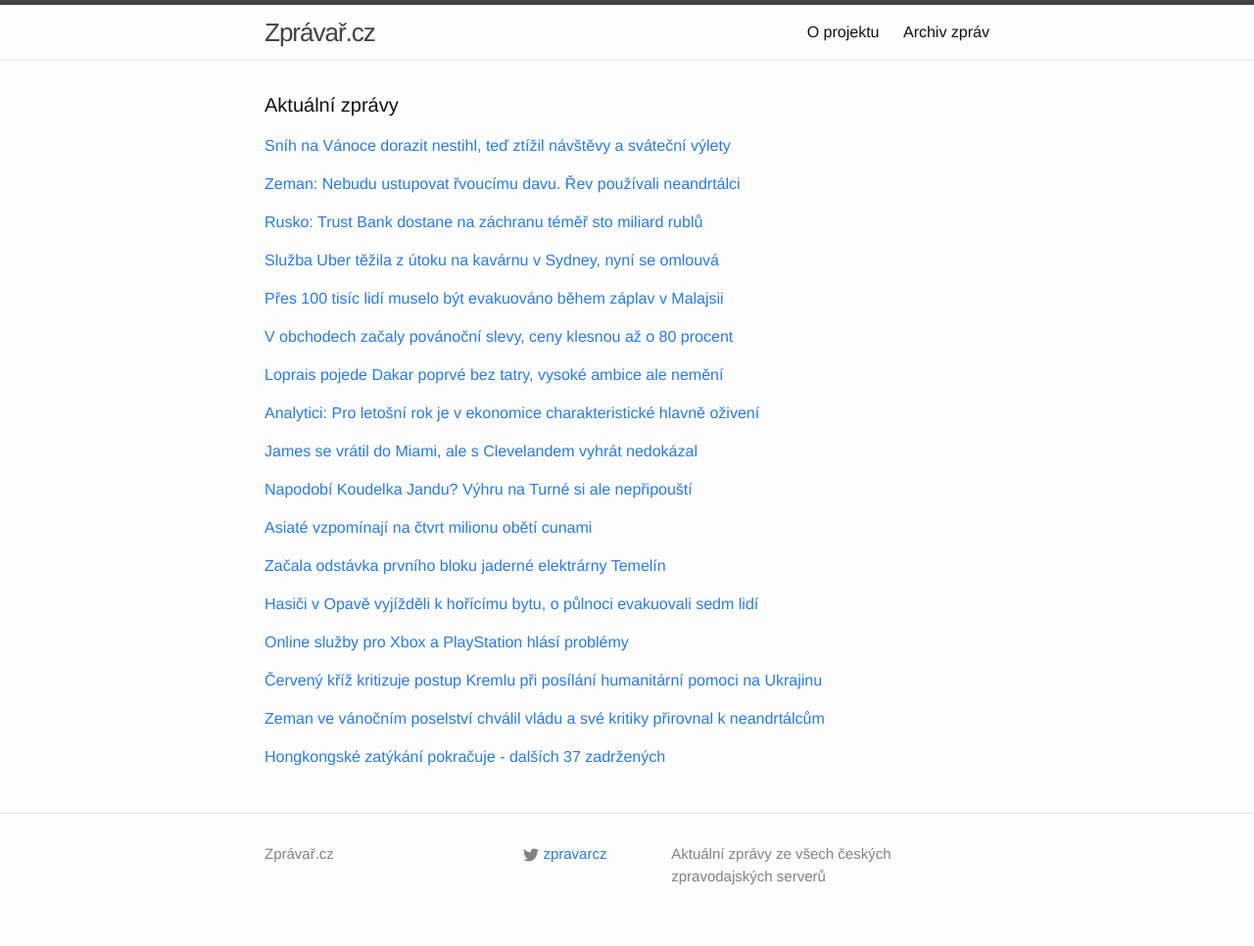
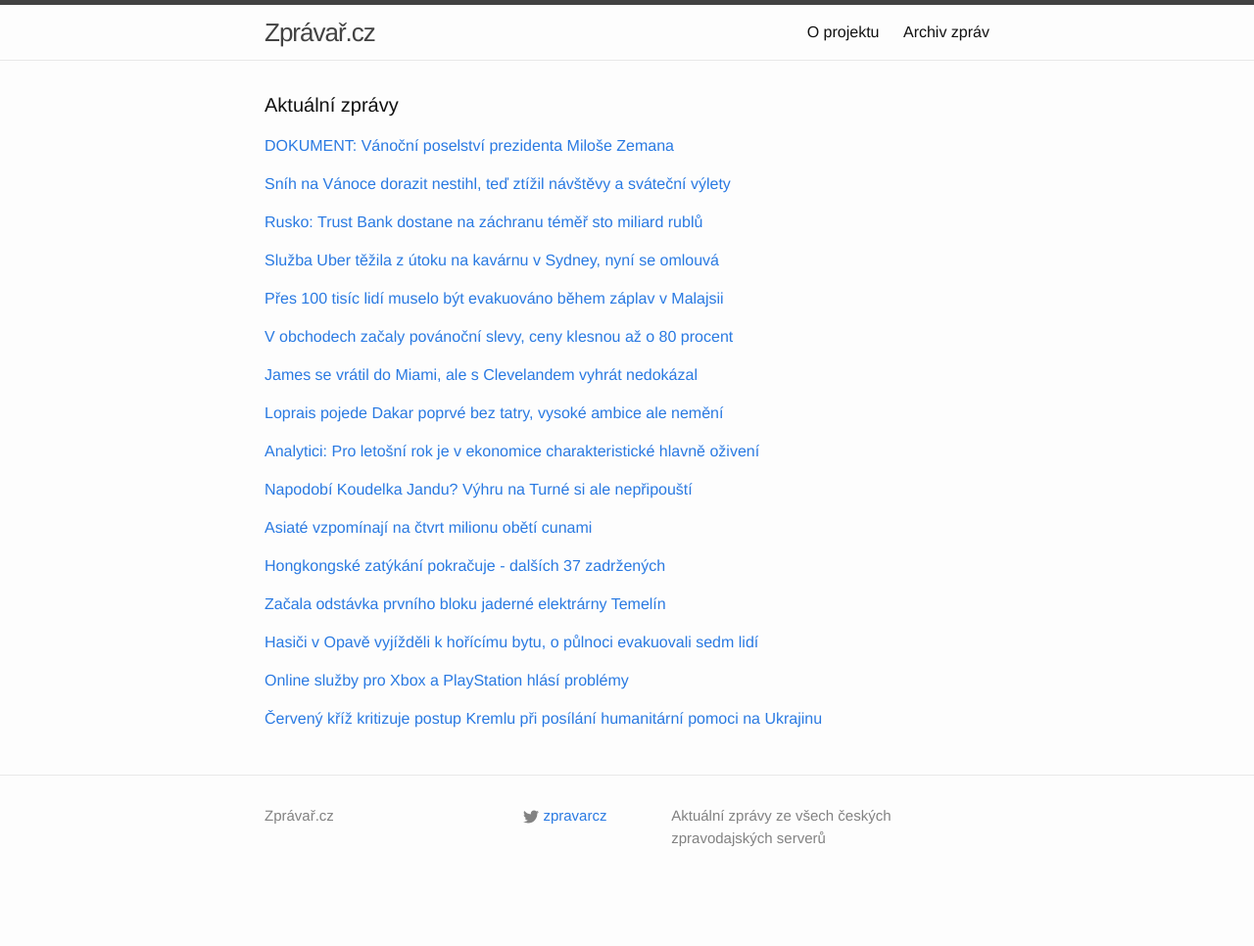
Before and after one commit to adliska/zpravar, a Jekyll site: the page built from index.html, in a window 1280 px wide. Shown: the whole page at 98% size. Built offline with Jekyll 4.4.1, drawn with Linux system fonts in a browser that asks for light colours; after the commit the page ends 927 px from its top, so only the background shows below that.

Commit message:
zpravar news update

```diff
--- a/index.html
+++ b/index.html
@@ -5,8 +5,30 @@
 <div class="home">
     <h1 class="page-heading">Aktuální zprávy</h1>
 
-<p><a href="javascript:;" onclick="toggle_visibility('zpravy0')">Sníh na Vánoce dorazit nestihl, teď ztížil návštěvy a sváteční výlety</a></p>
+<p><a href="javascript:;" onclick="toggle_visibility('zpravy0')">DOKUMENT: Vánoční poselství prezidenta Miloše Zemana </a></p>
 <div id="zpravy0" style="display:none">
+<ul>
+<li><a href=http://www.novinky.cz/specialy/dokumenty/357256-dokument-vanocni-poselstvi-prezidenta-milose-zemana.html>DOKUMENT: Vánoční poselství prezidenta Miloše Zemana  - www.novinky.cz</a></li>
+<li><a href=http://zpravy.aktualne.cz/domaci/politika/vlada-dala-lidem-nadeji-rekl-ve-vanocnim-projevu-prezident/r~a0d4f8c28cfc11e49bec0025900fea04/>Vláda dala lidem naději, řekl ve Vánočním projevu prezident - zpravy.aktualne.cz</a></li>
+<li><a href=http://zpravy.aktualne.cz/vlada-dala-lidem-nadeji-rekl-ve-vanocnim-projevu-prezident/r~a0d4f8c28cfc11e49bec0025900fea04/>Vláda dala lidem naději. Řekl ve Vánočním projevu prezident - zpravy.aktualne.cz</a></li>
+<li><a href=http://www.novinky.cz/domaci/357255-zeman-ve-vanocnim-poselstvi-chvalil-vladu-sve-kritiky-prirovnal-k-neandrtalcum.html>Zeman ve vánočním poselství chválil vládu, své kritiky přirovnal k neandrtálcům - www.novinky.cz</a></li>
+<li><a href=http://www.ceskatelevize.cz/ct24/domaci/296452-zemanovo-vanocni-poselstvi-sobotkova-vlada-dala-lidem-nadeji/>Zemanovo vánoční poselství: Sobotkova vláda dala lidem naději - www.ceskatelevize.cz</a></li>
+<li><a href=http://www.tyden.cz/rubriky/domaci/zeman-soucasna-vlada-dala-lidem-nadeji_328361.html>Zeman: Současná vláda dala lidem naději - www.tyden.cz</a></li>
+<li><a href=http://zpravy.idnes.cz/nebudu-ustupovat-rvoucimu-davu-rev-pouzivali-neandrtalci-rekl-zeman-1kf-/domaci.aspx?c=A141226_095428_domaci_kop>Zeman: Nebudu ustupovat řvoucímu davu. Řev používali neandrtálci - zpravy.idnes.cz</a></li>
+<li><a href=http://zpravy.idnes.cz/vanocni-projev-milose-zemana-dokument-dhm-/domaci.aspx?c=A141226_122313_domaci_hro>DOKUMENT: Vánoční projev prezidenta Zemana - zpravy.idnes.cz</a></li>
+<li><a href=http://www.novinky.cz/domaci/357255-zeman-ve-vanocnim-poselstvi-chvalil-vladu-a-sve-kritiky-prirovnal-k-neandrtalcum.html>Zeman ve vánočním poselství chválil vládu a své kritiky přirovnal k neandrtálcům - www.novinky.cz</a></li>
+<li><a href=http://www.rozhlas.cz/_zprava/prezident-zeman-ocenil-soucasnou-vladu-a-slibil-neustupovat-rvoucimu-davu--1436766>Prezident Zeman ocenil současnou vládu a slíbil neustupovat řvoucímu davu  - www.rozhlas.cz</a></li>
+<li><a href=http://domaci.ihned.cz/c1-63301360-zeman-vanocni-poselstvi-nadeje-vlada-ekonomicky-rust-suverenni-stat-varsavska-smlouva>Zemanovo vánoční poselství: Vláda dala lidem naději, která pomohla k růstu - domaci.ihned.cz</a></li>
+<li><a href=http://zpravy.idnes.cz/vanocni-poselstvi-prezidenta-zemana-z-lan-fix-/domaci.aspx?c=A141226_095428_domaci_kop>Zeman: Vláda dala lidem naději. Těším se na prokazování původu příjmů - zpravy.idnes.cz</a></li>
+<li><a href=http://www.lidovky.cz/nikdy-nebudu-ustupovat-rvoucimu-davu-rekl-zeman-a-pochvalil-vladu-10s-/zpravy-domov.aspx?c=A141226_131425_ln_domov_Ele>Nikdy nebudu ustupovat řvoucímu davu, řekl Zeman. A pochválil vládu  - www.lidovky.cz</a></li>
+<li><a href=http://www.novinky.cz/domaci/357255-zeman-bilancoval-vladu-pochvalil-i-ji-zkritizoval.html>Zeman bilancoval: Vládu pochválil i ji zkritizoval - www.novinky.cz</a></li>
+<li><a href=http://www.ceskenoviny.cz/zpravy/zpravy/vanocni-poselstvi-prezidenta-milose-zemana/1162495>Vánoční poselství prezidenta Miloše Zemana - www.ceskenoviny.cz</a></li>
+<li><a href=http://www.novinky.cz/domaci/357255-zeman-bilancoval-pochvalil-vladu-i-ji-zkritizoval.html>Zeman bilancoval: Pochválil vládu i ji zkritizoval - www.novinky.cz</a></li>
+<li><a href=http://www.ceskenoviny.cz/zpravy/zpravy/soucasna-vlada-dala-lidem-nadeji-rekl-zeman-v-poselstvi/1162429>Současná vláda dala lidem naději, řekl Zeman v poselství - www.ceskenoviny.cz</a></li>
+<li><a href=http://www.denik.cz/z_domova/milos-zeman-soucasna-vlada-dala-lidem-nadeji-roztocila-se-kola-ekonomiky-2014122.html>Miloš Zeman: Chci suverénní ČR, která nepodléhá vnějším tlakům - www.denik.cz</a></li>
+</ul>
+</div><p><a href="javascript:;" onclick="toggle_visibility('zpravy1')">Sníh na Vánoce dorazit nestihl, teď ztížil návštěvy a sváteční výlety</a></p>
+<div id="zpravy1" style="display:none">
 <ul>
 <li><a href=http://zpravy.idnes.cz/snih-a-ochlazeni-v-ceske-republice-pocasi-fpg-/domaci.aspx?c=A141226_113155_domaci_jw>Sníh na Vánoce dorazit nestihl, teď ztížil návštěvy a sváteční výlety - zpravy.idnes.cz</a></li>
 <li><a href=http://www.ceskatelevize.cz/ct24/domaci/296439-cesko-zasypal-snih-teploty-na-horach-klesly-az-k-minus-deseti/>Česko zasypal sníh, teploty na horách klesly až k minus deseti - www.ceskatelevize.cz</a></li>
@@ -18,19 +40,6 @@
 <li><a href=http://www.denik.cz/z_domova/v-horskych-oblastech-pokryva-silnice-snih-cesty-jsou-sjizdne-s-opatrnosti-201412.html>V horských oblastech pokrývá silnice sníh, cesty jsou sjízdné s opatrností - www.denik.cz</a></li>
 <li><a href=http://www.ceskenoviny.cz/zpravy/zpravy/na-vysocine-a-jihu-cech-jsou-rano-snehove-prehanky/1162441>Na Vysočině a jihu Čech jsou ráno sněhové přeháňky - www.ceskenoviny.cz</a></li>
 <li><a href=http://zpravy.aktualne.cz/regiony/na-silnicich-se-objevil-snih-ridici-by-meli-jet-opatrne/r~5382bde48cce11e4b6d20025900fea04/>Na silnicích se objevil sníh, řidiči by měli jet opatrně - zpravy.aktualne.cz</a></li>
-</ul>
-</div><p><a href="javascript:;" onclick="toggle_visibility('zpravy1')">Zeman: Nebudu ustupovat řvoucímu davu. Řev používali neandrtálci</a></p>
-<div id="zpravy1" style="display:none">
-<ul>
-<li><a href=http://zpravy.idnes.cz/nebudu-ustupovat-rvoucimu-davu-rev-pouzivali-neandrtalci-rekl-zeman-1kf-/domaci.aspx?c=A141226_095428_domaci_kop>Zeman: Nebudu ustupovat řvoucímu davu. Řev používali neandrtálci - zpravy.idnes.cz</a></li>
-<li><a href=http://zpravy.idnes.cz/vanocni-projev-milose-zemana-dokument-dhm-/domaci.aspx?c=A141226_122313_domaci_hro>DOKUMENT: Vánoční projev prezidenta Zemana - zpravy.idnes.cz</a></li>
-<li><a href=http://www.rozhlas.cz/_zprava/prezident-zeman-ocenil-soucasnou-vladu-a-slibil-neustupovat-rvoucimu-davu--1436766>Prezident Zeman ocenil současnou vládu a slíbil neustupovat řvoucímu davu  - www.rozhlas.cz</a></li>
-<li><a href=http://domaci.ihned.cz/c1-63301360-zeman-vanocni-poselstvi-nadeje-vlada-ekonomicky-rust-suverenni-stat-varsavska-smlouva>Zemanovo vánoční poselství: Vláda dala lidem naději, která pomohla k růstu - domaci.ihned.cz</a></li>
-<li><a href=http://zpravy.idnes.cz/vanocni-poselstvi-prezidenta-zemana-z-lan-fix-/domaci.aspx?c=A141226_095428_domaci_kop>Zeman: Vláda dala lidem naději. Těším se na prokazování původu příjmů - zpravy.idnes.cz</a></li>
-<li><a href=http://www.lidovky.cz/nikdy-nebudu-ustupovat-rvoucimu-davu-rekl-zeman-a-pochvalil-vladu-10s-/zpravy-domov.aspx?c=A141226_131425_ln_domov_Ele>Nikdy nebudu ustupovat řvoucímu davu, řekl Zeman. A pochválil vládu  - www.lidovky.cz</a></li>
-<li><a href=http://www.ceskenoviny.cz/zpravy/zpravy/vanocni-poselstvi-prezidenta-milose-zemana/1162495>Vánoční poselství prezidenta Miloše Zemana - www.ceskenoviny.cz</a></li>
-<li><a href=http://www.ceskenoviny.cz/zpravy/zpravy/soucasna-vlada-dala-lidem-nadeji-rekl-zeman-v-poselstvi/1162429>Současná vláda dala lidem naději, řekl Zeman v poselství - www.ceskenoviny.cz</a></li>
-<li><a href=http://www.denik.cz/z_domova/milos-zeman-soucasna-vlada-dala-lidem-nadeji-roztocila-se-kola-ekonomiky-2014122.html>Miloš Zeman: Chci suverénní ČR, která nepodléhá vnějším tlakům - www.denik.cz</a></li>
 </ul>
 </div><p><a href="javascript:;" onclick="toggle_visibility('zpravy2')">Rusko: Trust Bank dostane na záchranu téměř sto miliard rublů</a></p>
 <div id="zpravy2" style="display:none">
@@ -69,29 +78,29 @@
 <li><a href=http://zpravy.e15.cz/byznys/obchod-a-sluzby/obchody-po-vanocich-otviraji-na-zakazniky-cekaji-vyrazne-slevy-1148694>Obchody po Vánocích otvírají, na zákazníky čekají výrazné slevy - zpravy.e15.cz</a></li>
 <li><a href=http://www.denik.cz/ekonomika/obchody-se-po-vanocich-otviraji-zacina-hlavni-vlna-vyprodeju-20141226.html>Obchody se po Vánocích otvírají, začíná hlavní vlna výprodejů - www.denik.cz</a></li>
 </ul>
-</div><p><a href="javascript:;" onclick="toggle_visibility('zpravy6')">Loprais pojede Dakar poprvé bez tatry, vysoké ambice ale nemění</a></p>
+</div><p><a href="javascript:;" onclick="toggle_visibility('zpravy6')">James se vrátil do Miami, ale s Clevelandem vyhrát nedokázal</a></p>
 <div id="zpravy6" style="display:none">
+<ul>
+<li><a href=http://sport.aktualne.cz/james-se-vratil-do-miami-ale-s-clevelandem-vyhrat-nedokazal/r~930a91b48ce511e49bec0025900fea04/>James se vrátil do Miami, ale s Clevelandem vyhrát nedokázal - sport.aktualne.cz</a></li>
+<li><a href=http://sport.idnes.cz/basketbalova-nba-0kd-/basket.aspx?c=A141226_094633_sport-basket_ald>Návrat krále nebyl vítězný. James s Clevelandem v Miami prohrál - sport.idnes.cz</a></li>
+<li><a href=http://www.sportovninoviny.cz/zpravy/james-se-vratil-do-miami-ale-s-clevelandem-vyhrat-nedokazal/1162461>James se vrátil do Miami, ale s Clevelandem vyhrát nedokázal - www.sportovninoviny.cz</a></li>
+<li><a href=http://www.denik.cz/ostatni_sport/pikantni-bitva-james-se-vratil-do-miami-cleveland-ale-k-vyhre-nedovedl-20141226.html>Pikantní bitva. James se vrátil do Miami, Cleveland k výhře nedovedl - www.denik.cz</a></li>
+</ul>
+</div><p><a href="javascript:;" onclick="toggle_visibility('zpravy7')">Loprais pojede Dakar poprvé bez tatry, vysoké ambice ale nemění</a></p>
+<div id="zpravy7" style="display:none">
 <ul>
 <li><a href=http://www.sportovninoviny.cz/zpravy/loprais-pojede-dakar-poprve-bez-tatry-vysoke-ambice-ale-nemeni/1162485>Loprais pojede Dakar poprvé bez tatry, vysoké ambice ale nemění - www.sportovninoviny.cz</a></li>
 <li><a href=http://sport.aktualne.cz/loprais-pojede-dakar-poprve-bez-tatry-podium-chce-i-s-manem/r~2b8a65b88ceb11e49f60002590604f2e/>Loprais pojede Dakar poprvé bez tatry, pódium chce i s manem - sport.aktualne.cz</a></li>
 <li><a href=http://sport.idnes.cz/ales-loprais-rallye-dakar-0yi-/motorsport.aspx?c=A141226_114130_motorsport_ald>Loprais pojede Dakar poprvé bez tatry, vysoké ambice ale nemění - sport.idnes.cz</a></li>
 <li><a href=http://www.denik.cz/motorismus/loprais-miri-na-dakar-poprve-bez-tatry-vysoke-ambice-se-nemeni-20141226.html>Loprais míří na Dakar bez tatry. Vysoké ambice zůstávají: Pole mi nesmí ujet - www.denik.cz</a></li>
 </ul>
-</div><p><a href="javascript:;" onclick="toggle_visibility('zpravy7')">Analytici: Pro letošní rok je v ekonomice charakteristické hlavně oživení</a></p>
-<div id="zpravy7" style="display:none">
+</div><p><a href="javascript:;" onclick="toggle_visibility('zpravy8')">Analytici: Pro letošní rok je v ekonomice charakteristické hlavně oživení</a></p>
+<div id="zpravy8" style="display:none">
 <ul>
 <li><a href=http://www.denik.cz/ekonomika/analytici-pro-letosni-rok-je-v-ekonomice-charakteristicke-hlavne-oziveni-2014122.html>Analytici: Pro letošní rok je v ekonomice charakteristické hlavně oživení - www.denik.cz</a></li>
 <li><a href=http://byznys.ihned.cz/c1-63301240-analytici-nezamestnanost-v-cesku-klesa-investice-hdp-ekonomika-oziveni>Analytici hodnotí rok 2014 dobře, přišlo oživení i pokles nezaměstnanosti - byznys.ihned.cz</a></li>
 <li><a href=http://www.financninoviny.cz/zpravodajstvi/zpravy/pro-letosni-rok-je-v-ekonomice-charakteristicke-hlavne-oziveni/1162464>Pro letošní rok je v ekonomice charakteristické hlavně oživení - www.financninoviny.cz</a></li>
 <li><a href=http://zpravy.e15.cz/domaci/ekonomika/2014-rok-ekonomickeho-oziveni-podle-analytiku-se-probudili-spotrebitele-1148705>2014: rok ekonomického oživení. Podle analytiků se probudili spotřebitelé - zpravy.e15.cz</a></li>
-</ul>
-</div><p><a href="javascript:;" onclick="toggle_visibility('zpravy8')">James se vrátil do Miami, ale s Clevelandem vyhrát nedokázal</a></p>
-<div id="zpravy8" style="display:none">
-<ul>
-<li><a href=http://sport.aktualne.cz/james-se-vratil-do-miami-ale-s-clevelandem-vyhrat-nedokazal/r~930a91b48ce511e49bec0025900fea04/>James se vrátil do Miami, ale s Clevelandem vyhrát nedokázal - sport.aktualne.cz</a></li>
-<li><a href=http://sport.idnes.cz/basketbalova-nba-0kd-/basket.aspx?c=A141226_094633_sport-basket_ald>Návrat krále nebyl vítězný. James s Clevelandem v Miami prohrál - sport.idnes.cz</a></li>
-<li><a href=http://www.sportovninoviny.cz/zpravy/james-se-vratil-do-miami-ale-s-clevelandem-vyhrat-nedokazal/1162461>James se vrátil do Miami, ale s Clevelandem vyhrát nedokázal - www.sportovninoviny.cz</a></li>
-<li><a href=http://www.denik.cz/ostatni_sport/pikantni-bitva-james-se-vratil-do-miami-cleveland-ale-k-vyhre-nedovedl-20141226.html>Pikantní bitva. James se vrátil do Miami, Cleveland k výhře nedovedl - www.denik.cz</a></li>
 </ul>
 </div><p><a href="javascript:;" onclick="toggle_visibility('zpravy9')">Napodobí Koudelka Jandu? Výhru na Turné si ale nepřipouští</a></p>
 <div id="zpravy9" style="display:none">
@@ -109,46 +118,39 @@
 <li><a href=http://www.lidovky.cz/lide-v-asii-si-pripominaji-deset-let-od-tsunami-fq8-/zpravy-svet.aspx?c=A141226_082127_ln_zahranici_Ele>Lidé v Asii si připomínají deset let od tsunami  - www.lidovky.cz</a></li>
 <li><a href=http://www.novinky.cz/zahranicni/svet/357241-pred-deseti-lety-uderila-niciva-vlna-tsunami-zabila-ctvrt-milionu-lidi.html>Před deseti lety udeřila ničivá vlna tsunami, zabila čtvrt miliónu lidí - www.novinky.cz</a></li>
 </ul>
-</div><p><a href="javascript:;" onclick="toggle_visibility('zpravy11')">Začala odstávka prvního bloku jaderné elektrárny Temelín </a></p>
+</div><p><a href="javascript:;" onclick="toggle_visibility('zpravy11')">Hongkongské zatýkání pokračuje - dalších 37 zadržených</a></p>
 <div id="zpravy11" style="display:none">
+<ul>
+<li><a href=http://www.ceskatelevize.cz/ct24/svet/296443-hongkongske-zatykani-pokracuje-dalsich-37-zadrzenych/>Hongkongské zatýkání pokračuje - dalších 37 zadržených - www.ceskatelevize.cz</a></li>
+<li><a href=http://www.lidovky.cz/policie-v-hong-kongu-zadrzela-dalsich-37-demonstrantu-pc5-/zpravy-svet.aspx?c=A141226_072844_ln_zahranici_Ele>Policie v Hong Kongu zadržela dalších 37 demonstrantů  - www.lidovky.cz</a></li>
+<li><a href=http://zpravy.aktualne.cz/zahranici/policie-v-hongkongu-zadrzela-v-ulicich-dalsi-demonstranty/r~720b42a68cc711e486b9002590604f2e/>Policie v Hongkongu zadržela v ulicích další demonstranty - zpravy.aktualne.cz</a></li>
+</ul>
+</div><p><a href="javascript:;" onclick="toggle_visibility('zpravy12')">Začala odstávka prvního bloku jaderné elektrárny Temelín </a></p>
+<div id="zpravy12" style="display:none">
 <ul>
 <li><a href=http://www.lidovky.cz/zacala-odstavka-prvniho-bloku-jaderne-elektrarny-temelin-pm7-/zpravy-domov.aspx?c=A141226_104734_ln_domov_Ele>Začala odstávka prvního bloku jaderné elektrárny Temelín  - www.lidovky.cz</a></li>
 <li><a href=http://www.financninoviny.cz/zpravodajstvi/zpravy/v-temelinske-elektrarne-zacala-odstavka-prvniho-bloku/1162477>V temelínské elektrárně začala odstávka prvního bloku - www.financninoviny.cz</a></li>
 <li><a href=http://ekonomika.idnes.cz/odstavka-prvniho-bloku-temelin-2014-drd-/ekonomika.aspx?c=A141226_110205_ekonomika_hro>Temelín zahájil odstávku prvního bloku, mimo provoz bude do konce roku - ekonomika.idnes.cz</a></li>
 </ul>
-</div><p><a href="javascript:;" onclick="toggle_visibility('zpravy12')">Hasiči v Opavě vyjížděli k hořícímu bytu, o půlnoci evakuovali sedm lidí</a></p>
-<div id="zpravy12" style="display:none">
+</div><p><a href="javascript:;" onclick="toggle_visibility('zpravy13')">Hasiči v Opavě vyjížděli k hořícímu bytu, o půlnoci evakuovali sedm lidí</a></p>
+<div id="zpravy13" style="display:none">
 <ul>
 <li><a href=http://ostrava.idnes.cz/pozar-obyvaciho-pokoje-v-opave-dzb-/ostrava-zpravy.aspx?c=A141226_114221_ostrava-zpravy_kol>Hasiči v Opavě vyjížděli k hořícímu bytu, o půlnoci evakuovali sedm lidí - ostrava.idnes.cz</a></li>
 <li><a href=http://zpravy.aktualne.cz/regiony/pri-pozaru-v-opave-se-zranili-ctyri-lide-nadychali-se-koure/r~9bea7f128ce311e4b98c002590604f2e/>Při požáru v Opavě se zranili čtyři lidé, nadýchali se kouře - zpravy.aktualne.cz</a></li>
 <li><a href=http://www.novinky.cz/krimi/357247-pri-pozaru-v-opavskem-byte-se-zranili-ctyri-lide.html>Při požáru v opavském bytě se zranili čtyři lidé - www.novinky.cz</a></li>
 </ul>
-</div><p><a href="javascript:;" onclick="toggle_visibility('zpravy13')">Online služby pro Xbox a PlayStation hlásí problémy</a></p>
-<div id="zpravy13" style="display:none">
+</div><p><a href="javascript:;" onclick="toggle_visibility('zpravy14')">Online služby pro Xbox a PlayStation hlásí problémy</a></p>
+<div id="zpravy14" style="display:none">
 <ul>
 <li><a href=http://zpravy.aktualne.cz/ekonomika/online-sluzby-pro-xbox-a-playstation-hlasi-problemy/r~419fdb648cdf11e490f70025900fea04/>Online služby pro Xbox a PlayStation hlásí problémy - zpravy.aktualne.cz</a></li>
 <li><a href=http://e-svet.e15.cz/internet/online-sluzby-konzoli-playstation-a-xbox-hlasi-potize-pry-kvuli-hackerum-1148702>Online služby konzolí PlayStation a Xbox hlásí potíže, prý kvůli hackerům - e-svet.e15.cz</a></li>
 <li><a href=http://www.novinky.cz/internet-a-pc/357244-sluzby-pro-xbox-a-playstation-mely-problemy-asi-kvuli-hackerum.html>Služby pro Xbox a PlayStation měly problémy, asi kvůli hackerům - www.novinky.cz</a></li>
 </ul>
-</div><p><a href="javascript:;" onclick="toggle_visibility('zpravy14')">Červený kříž kritizuje postup Kremlu při posílání humanitární pomoci na Ukrajinu</a></p>
-<div id="zpravy14" style="display:none">
+</div><p><a href="javascript:;" onclick="toggle_visibility('zpravy15')">Červený kříž kritizuje postup Kremlu při posílání humanitární pomoci na Ukrajinu</a></p>
+<div id="zpravy15" style="display:none">
 <ul>
 <li><a href=http://www.rozhlas.cz/_zprava/cerveny-kriz-kritizuje-postup-kremlu-pri-posilani-humanitarni-pomoci-na-ukrajinu--1436763>Červený kříž kritizuje postup Kremlu při posílání humanitární pomoci na Ukrajinu - www.rozhlas.cz</a></li>
 <li><a href=http://www.tyden.cz/rubriky/zahranici/rusko-a-okoli/na-ukrajinu-putoval-dalsi-humanitarni-konvoj-invaze_328341.html>Na Ukrajinu putoval další humanitární konvoj. Invaze? - www.tyden.cz</a></li>
 <li><a href=http://www.novinky.cz/zahranicni/evropa/357239-sef-cerveneho-krize-v-moskve-humanitarni-konvoje-spis-invaze.html>Šéf Červeného kříže v Moskvě: Humanitární konvoje? Spíš invaze - www.novinky.cz</a></li>
 </ul>
-</div><p><a href="javascript:;" onclick="toggle_visibility('zpravy15')">Zeman ve vánočním poselství chválil vládu a své kritiky přirovnal k neandrtálcům</a></p>
-<div id="zpravy15" style="display:none">
-<ul>
-<li><a href=http://www.novinky.cz/domaci/357255-zeman-ve-vanocnim-poselstvi-chvalil-vladu-a-sve-kritiky-prirovnal-k-neandrtalcum.html>Zeman ve vánočním poselství chválil vládu a své kritiky přirovnal k neandrtálcům - www.novinky.cz</a></li>
-<li><a href=http://www.novinky.cz/domaci/357255-zeman-bilancoval-vladu-pochvalil-i-ji-zkritizoval.html>Zeman bilancoval: Vládu pochválil i ji zkritizoval - www.novinky.cz</a></li>
-<li><a href=http://www.novinky.cz/domaci/357255-zeman-bilancoval-pochvalil-vladu-i-ji-zkritizoval.html>Zeman bilancoval: Pochválil vládu i ji zkritizoval - www.novinky.cz</a></li>
-</ul>
-</div><p><a href="javascript:;" onclick="toggle_visibility('zpravy16')">Hongkongské zatýkání pokračuje - dalších 37 zadržených</a></p>
-<div id="zpravy16" style="display:none">
-<ul>
-<li><a href=http://www.ceskatelevize.cz/ct24/svet/296443-hongkongske-zatykani-pokracuje-dalsich-37-zadrzenych/>Hongkongské zatýkání pokračuje - dalších 37 zadržených - www.ceskatelevize.cz</a></li>
-<li><a href=http://www.lidovky.cz/policie-v-hong-kongu-zadrzela-dalsich-37-demonstrantu-pc5-/zpravy-svet.aspx?c=A141226_072844_ln_zahranici_Ele>Policie v Hong Kongu zadržela dalších 37 demonstrantů  - www.lidovky.cz</a></li>
-<li><a href=http://zpravy.aktualne.cz/zahranici/policie-v-hongkongu-zadrzela-v-ulicich-dalsi-demonstranty/r~720b42a68cc711e486b9002590604f2e/>Policie v Hongkongu zadržela v ulicích další demonstranty - zpravy.aktualne.cz</a></li>
-</ul>
 </div></div>
```
